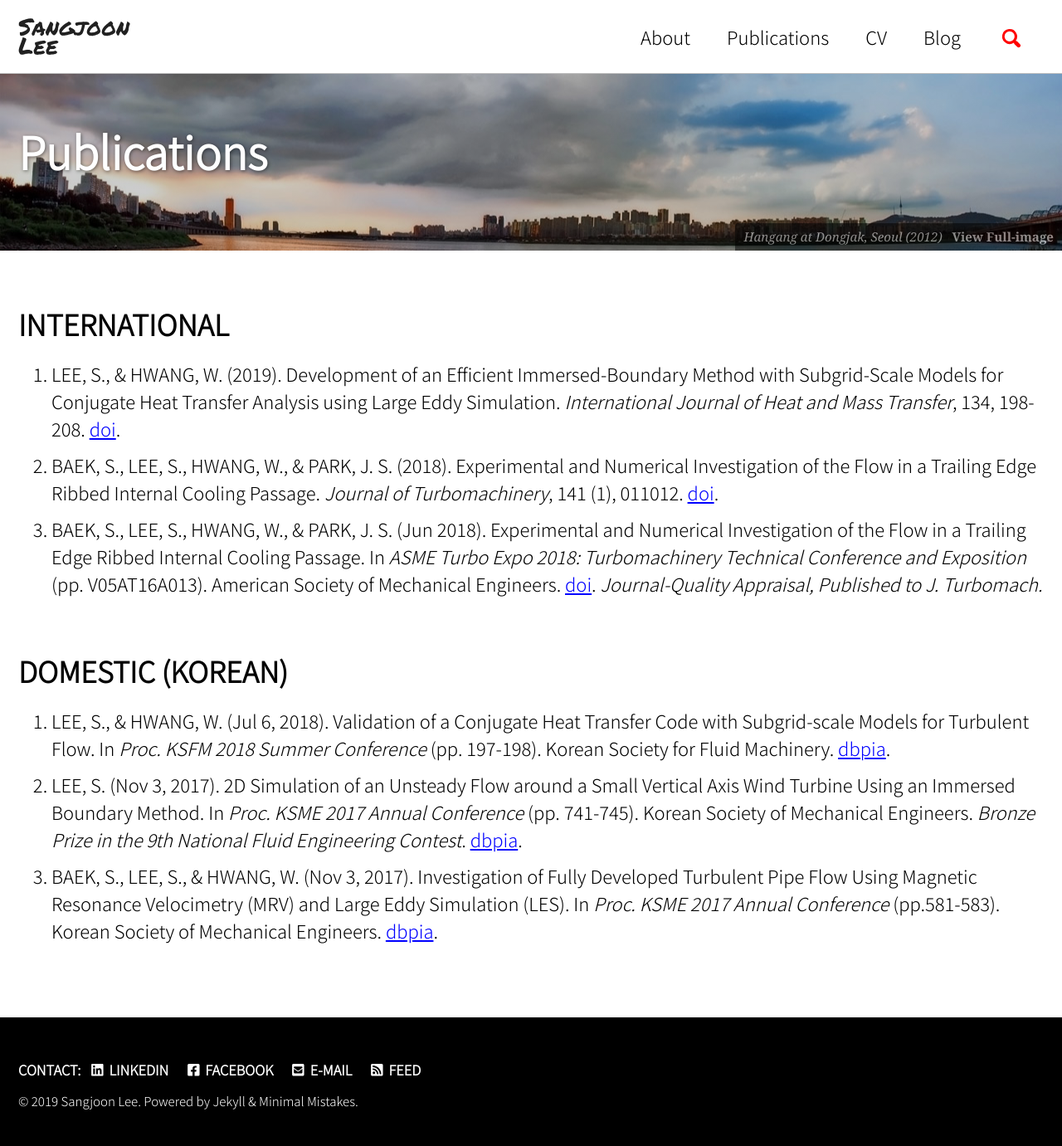
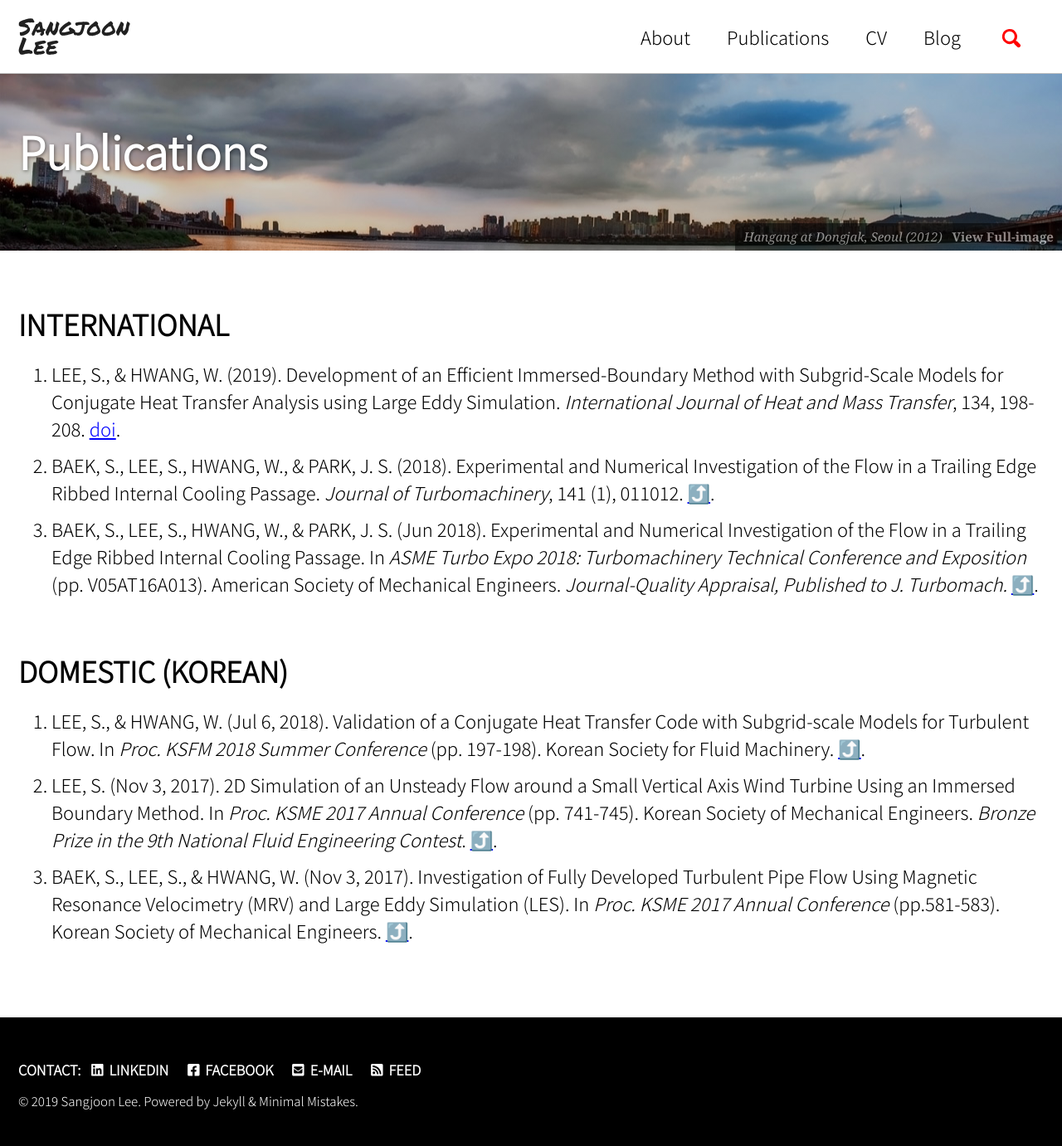
Before and after one commit to jun9303/jun9303.github.io, a Jekyll site: the page built from _pages/publications.md, in a window 1280 px wide. Shown: the whole page at 83% size. Built offline with Jekyll 4.4.1, drawn with Linux system fonts in a browser that asks for light colours; cached includes are drawn as plain includes; nearby versions of some CDN libraries; emoji names are drawn with the system emoji font.

Commit message:
Signed-off-by: SJ <jun9303@gmail.com>

```diff
--- a/_pages/publications.md
+++ b/_pages/publications.md
@@ -11,14 +11,14 @@ header:
 # INTERNATIONAL
 
 1. LEE, S., & HWANG, W. (2019). Development of an Efficient Immersed-Boundary Method with Subgrid-Scale Models for Conjugate Heat Transfer Analysis using Large Eddy Simulation. *International Journal of Heat and Mass Transfer*, 134, 198-208. [doi](https://doi.org/10.1016/j.ijheatmasstransfer.2019.01.019).
-2. BAEK, S., LEE, S., HWANG, W., & PARK, J. S. (2018). Experimental and Numerical Investigation of the Flow in a Trailing Edge Ribbed Internal Cooling Passage. *Journal of Turbomachinery*, 141 (1), 011012. [doi](https://doi.org/10.1115/1.4041868).
-3. BAEK, S., LEE, S., HWANG, W., & PARK, J. S. (Jun 2018). Experimental and Numerical Investigation of the Flow in a Trailing Edge Ribbed Internal Cooling Passage. In *ASME Turbo Expo 2018: Turbomachinery Technical Conference and Exposition* (pp. V05AT16A013). American Society of Mechanical Engineers. [doi](https://doi.org/10.1115/GT2018-76741). *Journal-Quality Appraisal, Published to J. Turbomach.*
+2. BAEK, S., LEE, S., HWANG, W., & PARK, J. S. (2018). Experimental and Numerical Investigation of the Flow in a Trailing Edge Ribbed Internal Cooling Passage. *Journal of Turbomachinery*, 141 (1), 011012. [:arrow_heading_up:](https://doi.org/10.1115/1.4041868).
+3. BAEK, S., LEE, S., HWANG, W., & PARK, J. S. (Jun 2018). Experimental and Numerical Investigation of the Flow in a Trailing Edge Ribbed Internal Cooling Passage. In *ASME Turbo Expo 2018: Turbomachinery Technical Conference and Exposition* (pp. V05AT16A013). American Society of Mechanical Engineers. *Journal-Quality Appraisal, Published to J. Turbomach.* [:arrow_heading_up:](https://doi.org/10.1115/GT2018-76741).
 
 # DOMESTIC (KOREAN)
 
-1. LEE, S., & HWANG, W. (Jul 6, 2018). Validation of a Conjugate Heat Transfer Code with Subgrid-scale Models for Turbulent Flow. In *Proc. KSFM 2018 Summer Conference* (pp. 197-198). Korean Society for Fluid Machinery. [dbpia](http://www.dbpia.co.kr/journal/articleDetail?nodeId=NODE07536688&language=ko_KR).
-2. LEE, S. (Nov 3, 2017). 2D Simulation of an Unsteady Flow around a Small Vertical Axis Wind Turbine Using an Immersed Boundary Method. In *Proc. KSME 2017 Annual Conference* (pp. 741-745). Korean Society of Mechanical Engineers. *Bronze Prize in the 9th National Fluid Engineering Contest*. [dbpia](http://www.dbpia.co.kr/journal/articleDetail?nodeId=NODE07287580&language=ko_KR#).
-3. BAEK, S., LEE, S., & HWANG, W. (Nov 3, 2017). Investigation of Fully Developed Turbulent Pipe Flow Using Magnetic Resonance Velocimetry (MRV) and Large Eddy Simulation (LES). In *Proc. KSME 2017 Annual Conference* (pp.581-583). Korean Society of Mechanical Engineers. [dbpia](http://www.dbpia.co.kr/journal/articleDetail?nodeId=NODE07287540&language=ko_KR#).
+1. LEE, S., & HWANG, W. (Jul 6, 2018). Validation of a Conjugate Heat Transfer Code with Subgrid-scale Models for Turbulent Flow. In *Proc. KSFM 2018 Summer Conference* (pp. 197-198). Korean Society for Fluid Machinery. [:arrow_heading_up:](http://www.dbpia.co.kr/journal/articleDetail?nodeId=NODE07536688&language=ko_KR).
+2. LEE, S. (Nov 3, 2017). 2D Simulation of an Unsteady Flow around a Small Vertical Axis Wind Turbine Using an Immersed Boundary Method. In *Proc. KSME 2017 Annual Conference* (pp. 741-745). Korean Society of Mechanical Engineers. *Bronze Prize in the 9th National Fluid Engineering Contest*. [:arrow_heading_up:](http://www.dbpia.co.kr/journal/articleDetail?nodeId=NODE07287580&language=ko_KR#).
+3. BAEK, S., LEE, S., & HWANG, W. (Nov 3, 2017). Investigation of Fully Developed Turbulent Pipe Flow Using Magnetic Resonance Velocimetry (MRV) and Large Eddy Simulation (LES). In *Proc. KSME 2017 Annual Conference* (pp.581-583). Korean Society of Mechanical Engineers. [:arrow_heading_up:](http://www.dbpia.co.kr/journal/articleDetail?nodeId=NODE07287540&language=ko_KR#).
 
 <style type="text/css">
 h1 {
```
